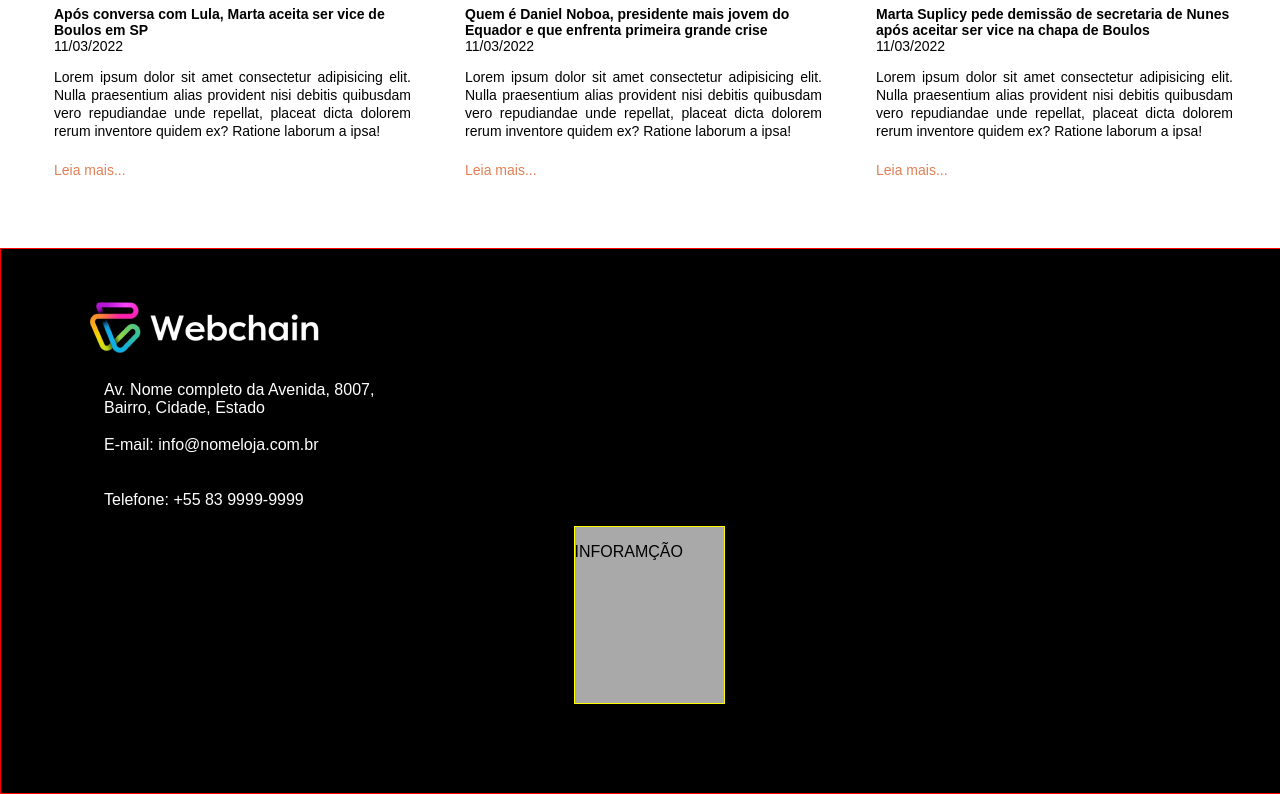
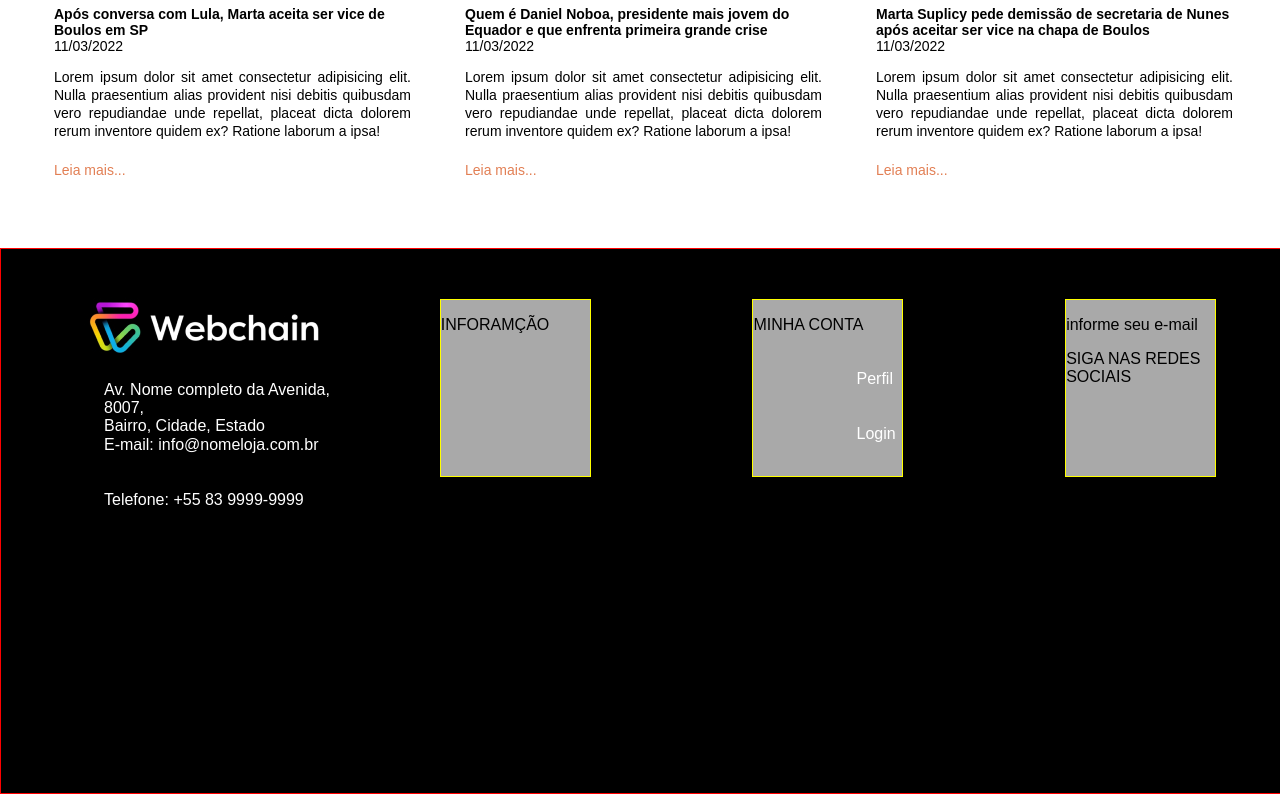
Before and after one commit to Yonatha/javascript-estudo, a Vue app in the folder loja/frontend/: page / in a window 1280 px wide. Shown: the part 1085-1879 px from the top of the page. Built offline with nearby package versions, Linux system fonts and the light colour scheme; no server answers.

Commit message:
atualização

```diff
--- a/loja/frontend/src/components/layout/Rodape.vue
+++ b/loja/frontend/src/components/layout/Rodape.vue
@@ -1,8 +1,9 @@
 <template>
     <div class="rodape">
+        <div class="conteudo">
+            <footer>
                 <img src="images/webchain-rodape.png" alt="webchain" class="webchain-rodape">
 
-        <footer>
                 <a href="#" class="endereco">
                     Av. Nome completo da Avenida, 8007,<br>
                     Bairro, Cidade, Estado
@@ -14,8 +15,25 @@
                     Telefone: +55 83 9999-9999
                 </a>
             </footer>
+
             <div class="informacao">
                 <p>INFORAMÇÃO</p>
+            </div>
+            <div class="conta">
+                <p>MINHA CONTA</p>
+                <a href="#" class="email">
+                    Perfil
+                </a>
+                <a href="#" class="Login">
+                    Login
+                </a>
+
+            </div>
+            <div class="newslatter">
+                <p>informe seu e-mail</p>
+                <p>SIGA NAS REDES SOCIAIS</p>
+
+            </div>
         </div>
     </div>
 
@@ -31,16 +49,21 @@
     margin: auto;
     text-align: left;
     background-color: black;
+    justify-content: space-between;
 }
 
-.informacao {
+.conteudo {
+    display: flex;
+    align-items: flex-start;
+}
+
+.informacao, .conta, .newslatter {
     width: 149px;
     height: 176px;
     border: yellow 1px solid;
     margin: auto;
     text-align: left;
     background-color: darkgray;
-
 }
 
 .webchain-rodape {
@@ -52,6 +75,7 @@
     display: block;
     padding: 20px;
     height: 15px;
+    width: 235px;
     margin: 0px;
     color: white;
     margin-left: 83px;
```
Lines whose indentation alone changed are shown as unchanged.
